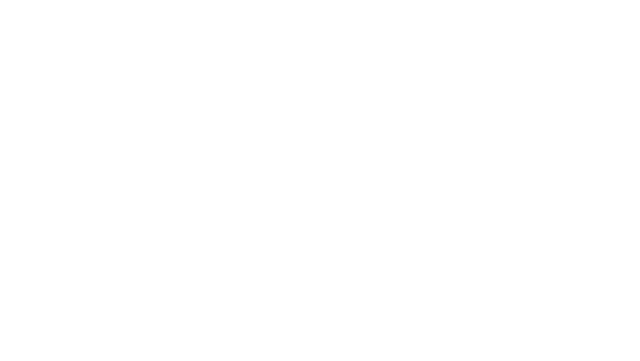
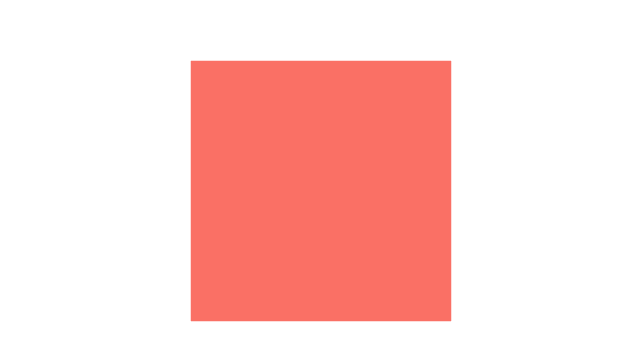
Before and after one commit to florianboudot/turgot, a React (Create React App) app: page / in a window 1280 px wide. Shown: the part 209-570 px from the top of the page, without its empty margins (319-959 px from the left). Built offline with nearby package versions, Linux system fonts and the light colour scheme.

Commit message:
add simple mesh to test

```diff
--- a/src/index.css
+++ b/src/index.css
@@ -1,3 +1,12 @@
+html,
+body {
+  margin: 0;
+  padding: 0;
+  height: 100vh;
+}
+#root {
+  height: 100%;
+}
 body {
   margin: 0;
   font-family: -apple-system, BlinkMacSystemFont, 'Segoe UI', 'Roboto', 'Oxygen',
--- a/src/index.tsx
+++ b/src/index.tsx
@@ -1,11 +1,17 @@
 import ReactDOM from 'react-dom';
 import { Canvas } from '@react-three/fiber';
+import './index.css';
 
 function App() {
   return (
-    <div id="canvas-container">
-      <Canvas>lol</Canvas>
-    </div>
+    <Canvas camera={{ fov: 75, near: 0.1, far: 1000, position: [0, 0, 5] }}>
+      <ambientLight intensity={0.1} />
+      <directionalLight color="red" position={[0, 0, 5]} />
+      <mesh>
+        <boxGeometry args={[2, 2, 2]} />
+        <meshStandardMaterial />
+      </mesh>
+    </Canvas>
   );
 }
 
```
